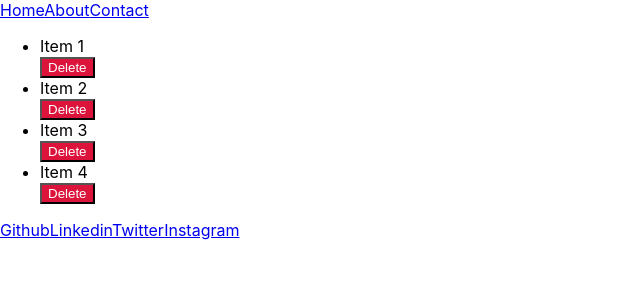
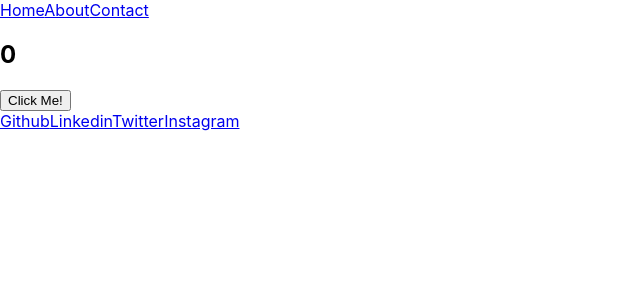
Before and after one commit to palak1101/React-FSWD, a React (Create React App) app in the folder myapp/: page / in a window 1280 px wide. Shown: the top 300 px of the page, without its empty margins (0-640 px from the left). Built offline with nearby package versions, Linux system fonts and the light colour scheme; the HTML template or start-up script is replaced by a standard one.

Commit message:
usestate hook

```diff
--- a/myapp/src/components/Content.js
+++ b/myapp/src/components/Content.js
@@ -1,18 +1,23 @@
-import ListItem from './ListItem'
+//import ListItem from './ListItem'
+import {useState} from 'react'
 
 const Content = () => {
 
-    const chores = ["Item 1", "Item 2", "Item 3", "Item 4"]
+    const [counter, setCounter] = useState(0)
+    // console.log(counter)
+    // console.log(mysteryfunction)
 
     return (
         <div className="container">
-            <ul>
-
-               {
-                   chores.map(chore => <ListItem chore={chore} />)
-               }
-
-            </ul>
+            <h2>{counter}</h2>
+            <button onClick={() => {
+                // counter = counter + 1
+                // console.log(counter)
+                setCounter(previousValue => {
+                    console.log(previousValue)
+                    return previousValue+1
+                })
+            }}>Click Me!</button>
         </div>
     );
 }
```
